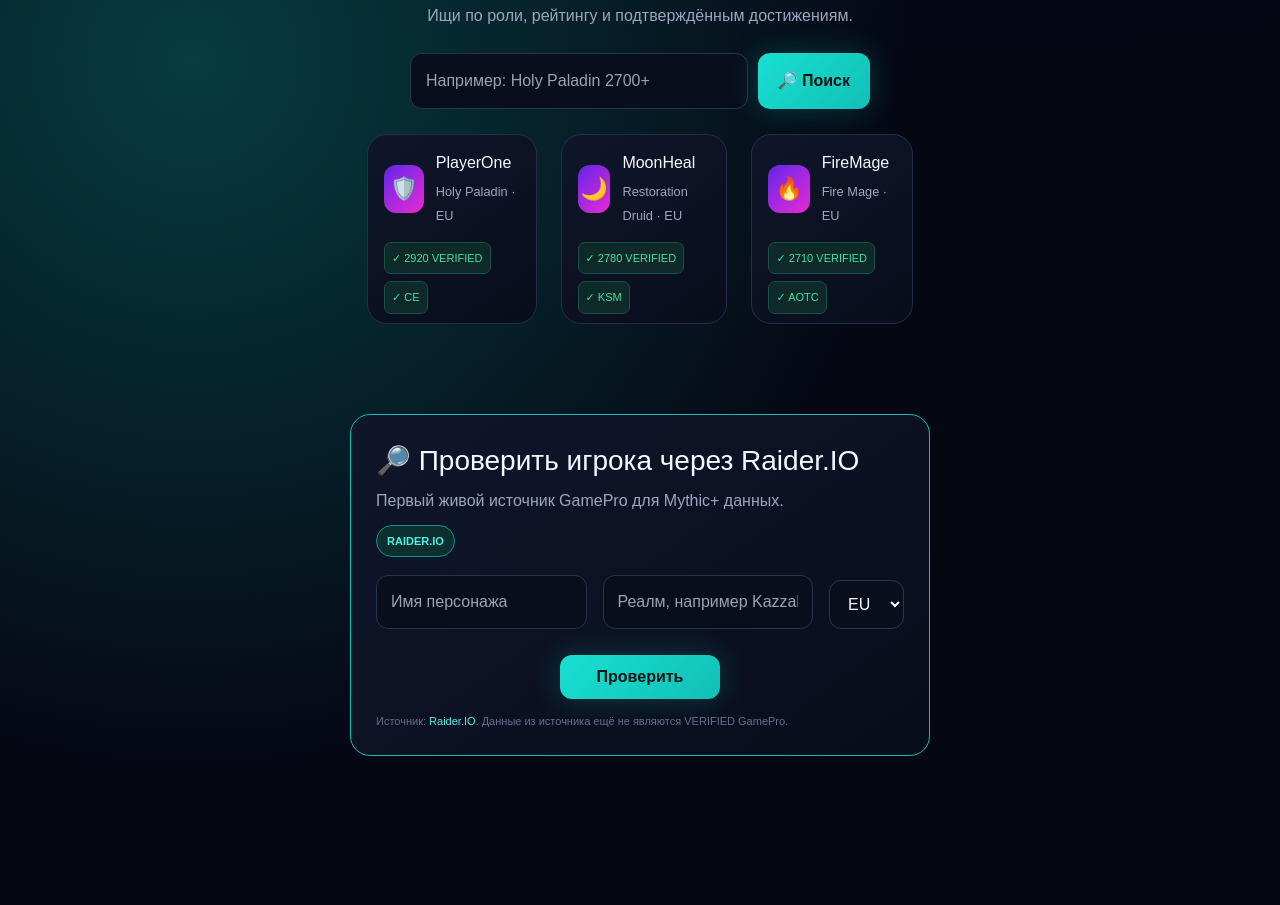
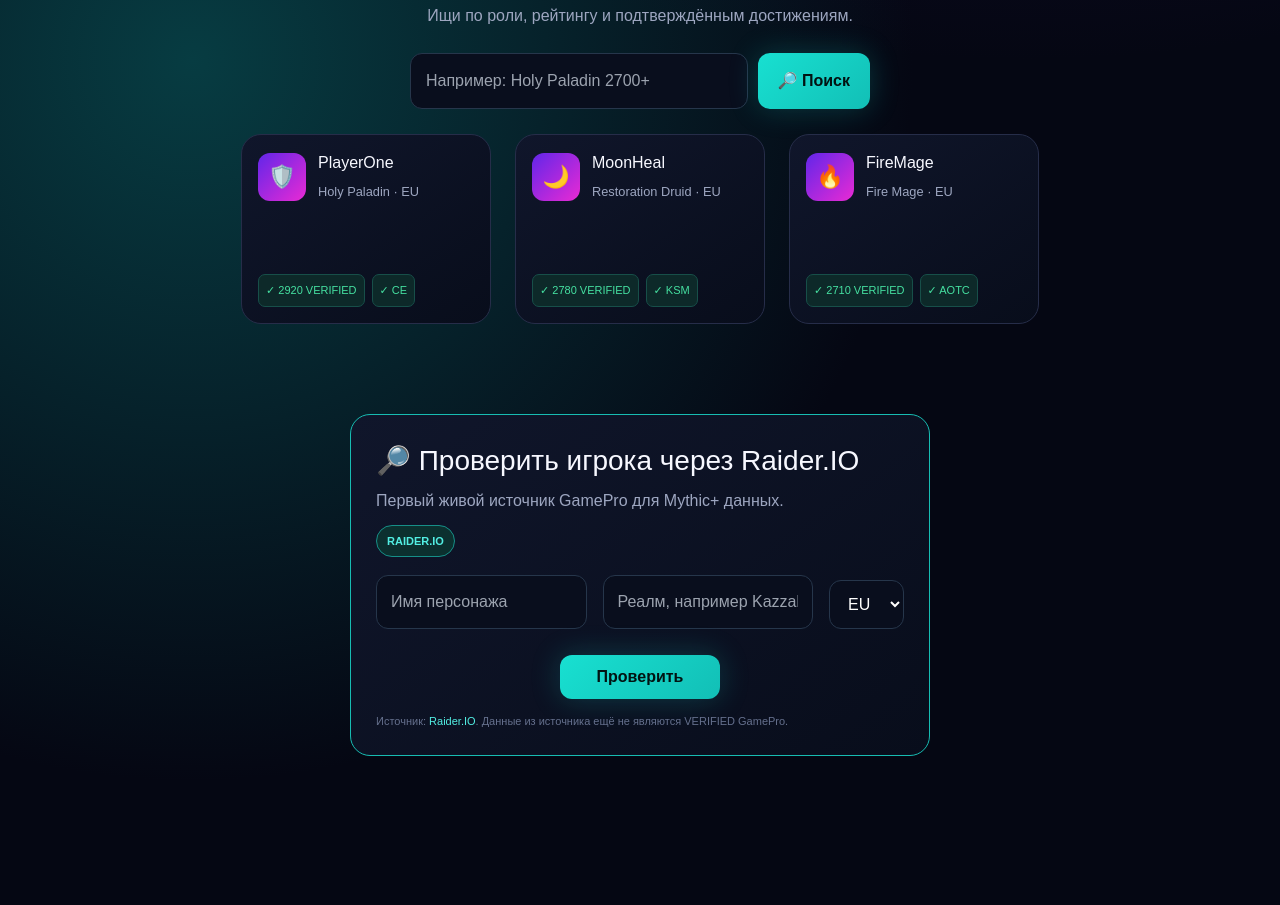
Before and after one commit to vesttrading/gamepro-market, a Next.js app: page / in a window 1280 px wide. Shown: the part 1380-2285 px from the top of the page. Built offline with nearby package versions, Linux system fonts and the light colour scheme; no server answers.

Commit message:
Increase max-width and adjust card dimensions

```diff
--- a/app/globals.css
+++ b/app/globals.css
@@ -148,7 +148,7 @@ div[style*="justifyContent: \"space-between\""] {
     justify-content: center !important;
     gap: 24px !important;
     width: 100% !important;
-    max-width: 100px !important;
+    max-width: 1000px !important;
     margin: 20px auto !important;
     flex-direction: row !important; /* На ПК — в ряд */
 }
@@ -167,8 +167,8 @@ div[style*="justifyContent: \"space-between\""] {
 #players .cards > a,
 #players div[class*="cards"] > div,
 #players div[class*="cards"] > a {
-    width: 280px !important;
-    max-width: 280px !important;
+    width: 250px !important;
+    max-width: 250px !important;
     height: 190px !important;
     box-sizing: border-box !important;
     display: flex !important;
```
